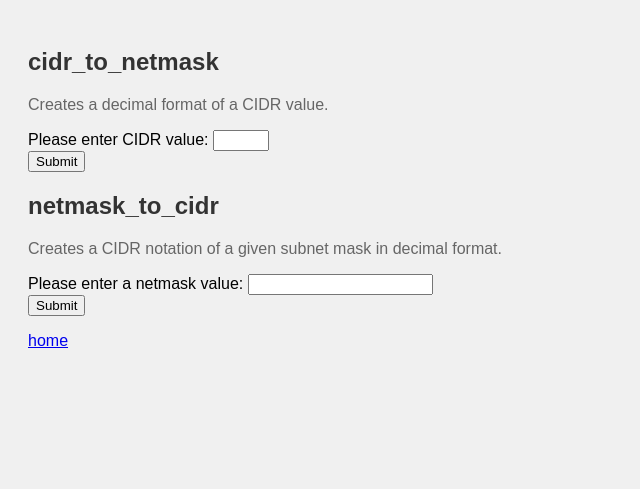
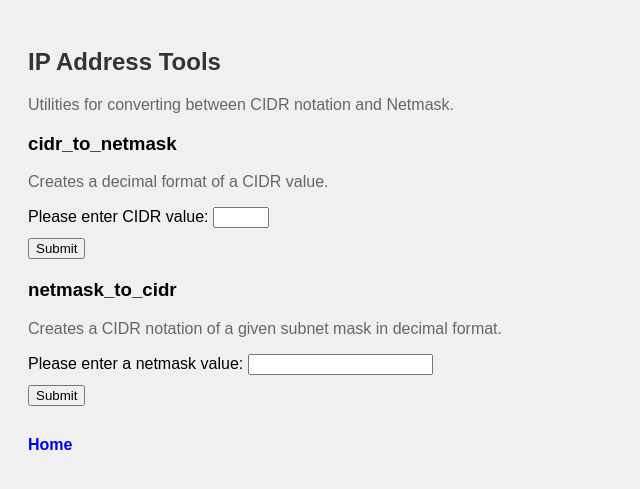
Before and after one commit to sydasif/django-network-app, a Django app: page /ip_addr/ in a window 1280 px wide. Shown: the top 489 px of the page, without its empty margins (0-640 px from the left). Run offline with Django 5.2, Linux system fonts and the light colour scheme.

Commit message:
Add space between Submit button and Home link

```diff
--- a/network_tools/templates/network_tools/ip_addr.html
+++ b/network_tools/templates/network_tools/ip_addr.html
@@ -3,30 +3,43 @@
 {% block title %}IP Address Tools{% endblock %}
 
 {% block content %}
+<h2>IP Address Tools</h2>
+<p>Utilities for converting between CIDR notation and Netmask.</p>
 
-<h2> cidr_to_netmask</h2>
-<p>
-    Creates a decimal format of a CIDR value.
-</p>
-<form action="/ip_addr" method="get">
-    <div><label for="">Please enter CIDR value:</label>
-        <input type="number" name="cidr" min="1" max="32">
+<h3>cidr_to_netmask</h3>
+<p>Creates a decimal format of a CIDR value.</p>
+<form action="/ip_addr" method="get" style="margin-bottom: 20px;">
+    <div style="margin-bottom: 10px;">
+        <label for="cidr">Please enter CIDR value:</label>
+        <input id="cidr" type="number" name="cidr" min="1" max="32" required>
     </div>
-    <div><button type="submit">Submit</button></div>
+    <div>
+        <button type="submit">Submit</button>
+    </div>
 </form>
-<div class="result">{{netmask_result|linebreaks}}</div>
+
+{% if netmask_result %}
+    <div class="result" style="margin-bottom: 20px;">{{ netmask_result|linebreaks }}</div>
+{% endif %}
+
+<h3>netmask_to_cidr</h3>
+<p>Creates a CIDR notation of a given subnet mask in decimal format.</p>
+<form action="/ip_addr" method="get" style="margin-bottom: 20px;">
+    <div style="margin-bottom: 10px;">
+        <label for="netmask">Please enter a netmask value:</label>
+        <input id="netmask" name="netmask" required>
+    </div>
+    <div>
+        <button type="submit">Submit</button>
+    </div>
+</form>
+
+{% if cidr_result %}
+    <div class="result" style="margin-bottom: 20px;">{{ cidr_result|linebreaks }}</div>
+{% endif %}
+
+<div style="margin-top: 30px;">
+    <a href="{% url 'home' %}" style="text-decoration: none; font-weight: bold;">Home</a>
 </div>
-<h2> netmask_to_cidr</h2>
-<p>
-    Creates a CIDR notation of a given subnet mask in decimal format.
-</p>
-<form action="/ip_addr" method="get">
-    <div><label for="">Please enter a netmask value:</label>
-        <input name="netmask">
-    </div>
-    <div><button type="submit">Submit</button></div>
-</form>
-<div class="result">{{cidr_result|linebreaks}}</div>
-</div>
-<a href="{%url 'home' %}">home</a>
+
 {% endblock %}
```
Also changed, not shown: network_tools/templates/network_tools/ping.html (+8 -6 lines).
